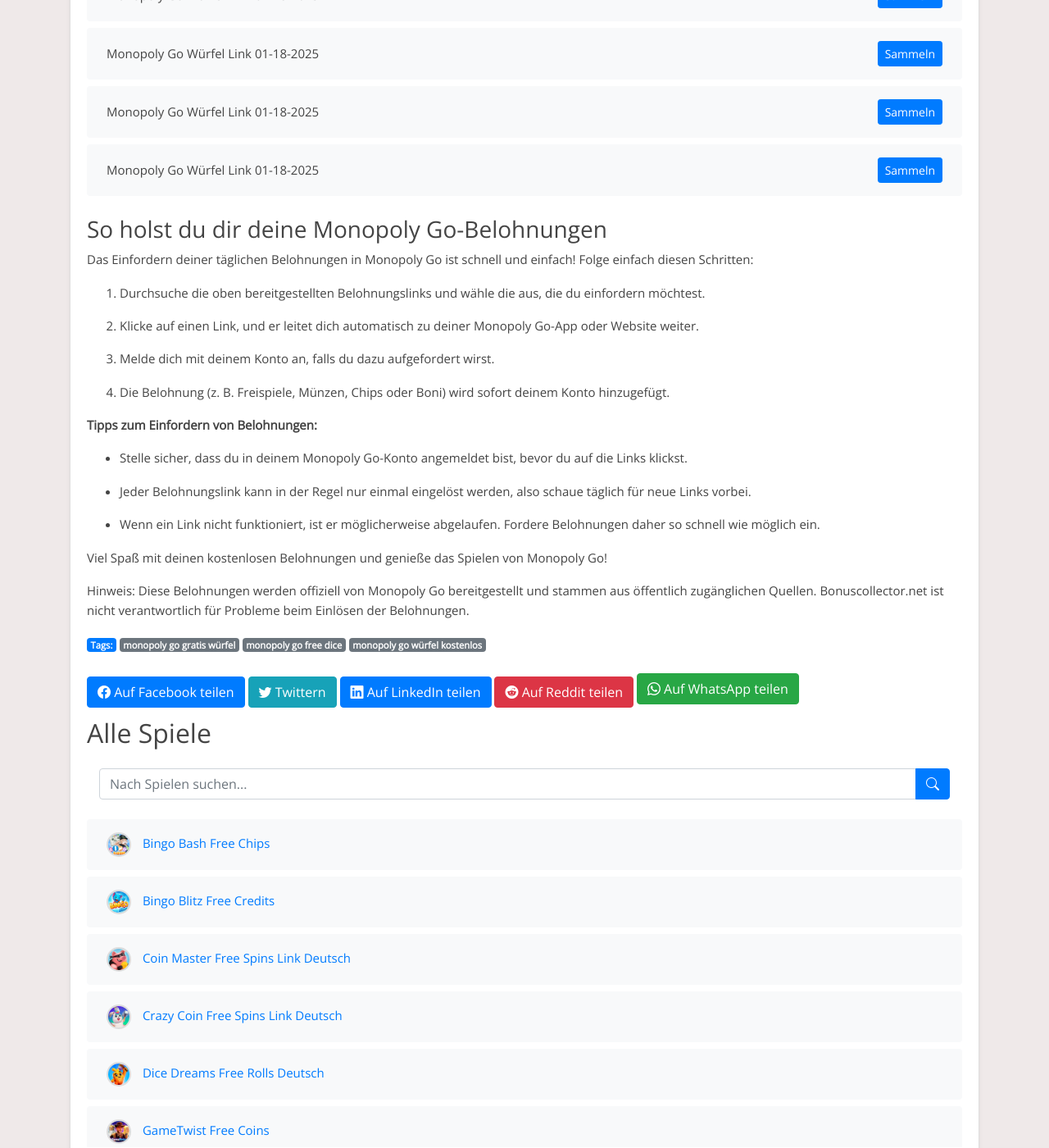
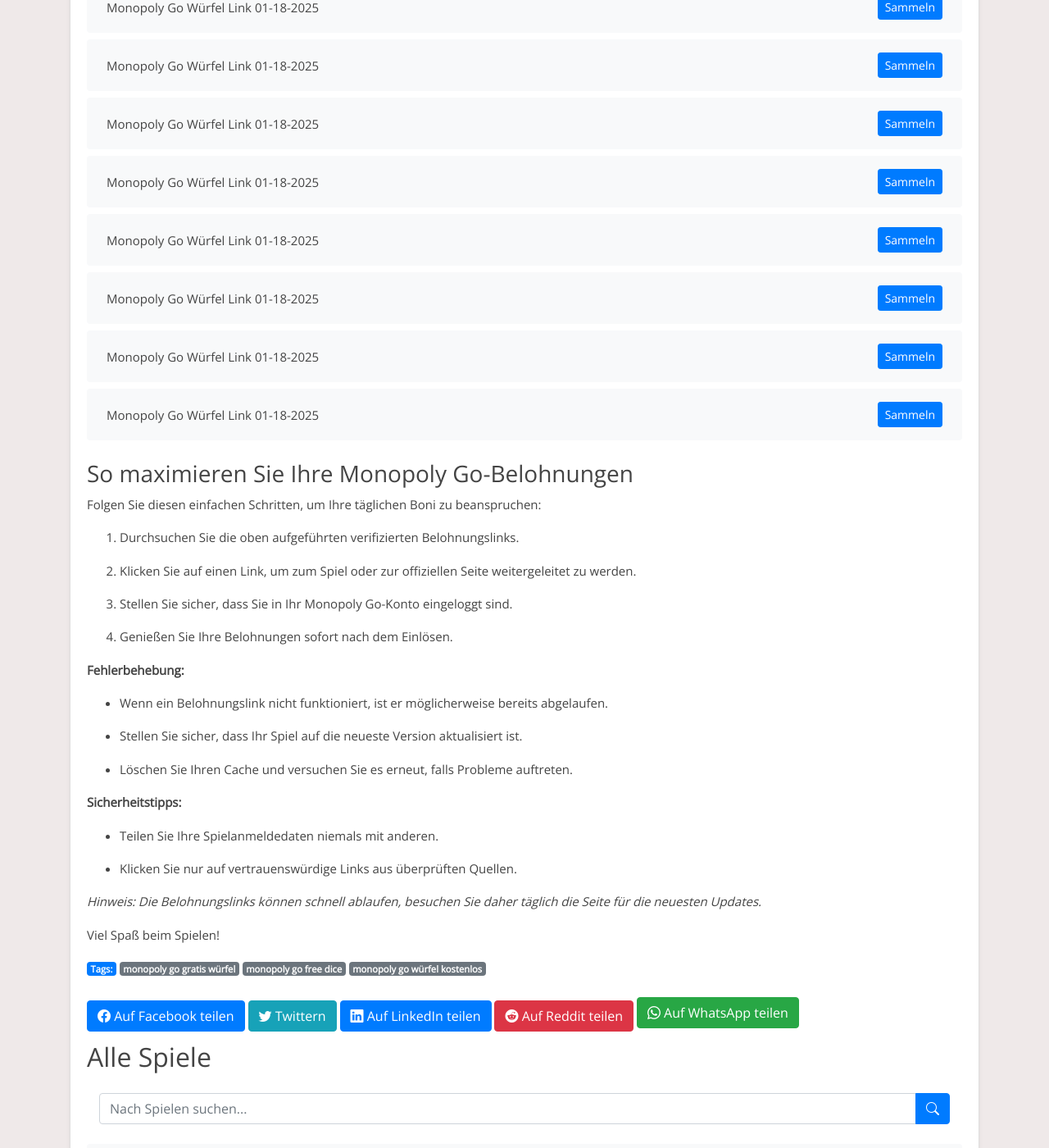
Before and after one commit to Prollad99/bs-de, a Jekyll site: the page built from _posts/2025-01-18-monopoly-go.md, in a window 1280 px wide and 1400 px high, scrolled down 7477 px. Shown: the whole window at 82% size. Built offline with Jekyll 4.4.1, drawn with Linux system fonts in a browser that asks for light colours; some of the changed text lies outside the part shown.

Commit message:
Update monopoly-go reward links, content, and modification timestamp

```diff
--- a/_includes/monopoly-go_footer.html
+++ b/_includes/monopoly-go_footer.html
@@ -1,27 +1,33 @@
-### So holst du dir deine Monopoly Go-Belohnungen
+### So maximieren Sie Ihre Monopoly Go-Belohnungen
 
 
-Das Einfordern deiner täglichen Belohnungen in Monopoly Go ist schnell und einfach! Folge einfach diesen Schritten:
+Folgen Sie diesen einfachen Schritten, um Ihre täglichen Boni zu beanspruchen:
 
-1. Durchsuche die oben bereitgestellten Belohnungslinks und wähle die aus, die du einfordern möchtest.
+1. Durchsuchen Sie die oben aufgeführten verifizierten Belohnungslinks.
 
-2. Klicke auf einen Link, und er leitet dich automatisch zu deiner Monopoly Go-App oder Website weiter.
+2. Klicken Sie auf einen Link, um zum Spiel oder zur offiziellen Seite weitergeleitet zu werden.
 
-3. Melde dich mit deinem Konto an, falls du dazu aufgefordert wirst.
+3. Stellen Sie sicher, dass Sie in Ihr Monopoly Go-Konto eingeloggt sind.
 
-4. Die Belohnung (z. B. Freispiele, Münzen, Chips oder Boni) wird sofort deinem Konto hinzugefügt.
+4. Genießen Sie Ihre Belohnungen sofort nach dem Einlösen.
 
 
-**Tipps zum Einfordern von Belohnungen:**
+**Fehlerbehebung:**
 
-- Stelle sicher, dass du in deinem Monopoly Go-Konto angemeldet bist, bevor du auf die Links klickst.
+- Wenn ein Belohnungslink nicht funktioniert, ist er möglicherweise bereits abgelaufen.
 
-- Jeder Belohnungslink kann in der Regel nur einmal eingelöst werden, also schaue täglich für neue Links vorbei.
+- Stellen Sie sicher, dass Ihr Spiel auf die neueste Version aktualisiert ist.
 
-- Wenn ein Link nicht funktioniert, ist er möglicherweise abgelaufen. Fordere Belohnungen daher so schnell wie möglich ein.
+- Löschen Sie Ihren Cache und versuchen Sie es erneut, falls Probleme auftreten.
 
 
-Viel Spaß mit deinen kostenlosen Belohnungen und genieße das Spielen von Monopoly Go!
+**Sicherheitstipps:**
+
+- Teilen Sie Ihre Spielanmeldedaten niemals mit anderen.
+
+- Klicken Sie nur auf vertrauenswürdige Links aus überprüften Quellen.
 
 
-Hinweis: Diese Belohnungen werden offiziell von Monopoly Go bereitgestellt und stammen aus öffentlich zugänglichen Quellen. Bonuscollector.net ist nicht verantwortlich für Probleme beim Einlösen der Belohnungen.
+*Hinweis: Die Belohnungslinks können schnell ablaufen, besuchen Sie daher täglich die Seite für die neuesten Updates.*
+
+Viel Spaß beim Spielen!
--- a/_includes/monopoly-go_post.html
+++ b/_includes/monopoly-go_post.html
@@ -1,13 +1,30 @@
-Entdecke tägliche Monopoly Go-Belohnungen!
+Willkommen auf der täglichen Monopoly Go-Belohnungsseite!
 
 
-Bist du ein Fan von Monopoly Go und möchtest dein Spielerlebnis verbessern? Du bist hier genau richtig! Diese Seite ist allen Monopoly Go-Enthusiasten gewidmet, die täglich kostenlose Belohnungen einfordern möchten. Hier findest du die neuesten Links, um Freispiele, Münzen, Chips und andere spannende Boni zu sammeln, damit du das Spiel noch mehr genießen kannst.
+Wenn Sie ein engagierter Fan von Monopoly Go sind, haben wir etwas Besonderes für Sie! Hier finden Sie aktualisierte Links zu kostenlosen Drehungen, Münzen, Chips und anderen Boni, die Ihr Spielerlebnis verbessern.
 
 
-Monopoly Go ist ein unterhaltsames Spiel, das von Millionen geliebt wird. Ob du höhere Level erreichen oder einfach nur den Nervenkitzel genießen möchtest – unsere täglichen Belohnungslinks halten dich im Spiel.
+**Was macht Monopoly Go so besonders?**
+
+Monopoly Go hat die Herzen von Millionen Spielern auf der ganzen Welt erobert. Mit seinem fesselnden Gameplay, herausfordernden Wettbewerben und spannenden Events ist es ein Muss für alle, die Spaß, Strategie und Belohnungen lieben.
 
 
-Hinweis: Monopoly Go ist eine kostenlose App, die ausschließlich zu Unterhaltungszwecken entwickelt wurde. Bonuscollector.net ist eine unabhängige Plattform und steht in keiner Verbindung zu den Entwicklern oder Eigentümern von Monopoly Go.
+**Tägliche Belohnungen:**
+
+- Frische Belohnungslinks, die regelmäßig aktualisiert werden.
+
+- Verpassen Sie keinen Bonus – setzen Sie ein Lesezeichen für diese Seite und schauen Sie täglich vorbei.
+
+- Sichern Sie sich Drehungen, Münzen und exklusive Boni, bevor sie ablaufen!
 
 
-Schau täglich vorbei, um sicherzustellen, dass du keine Belohnung verpasst!
+**Warum unsere Plattform nutzen?**
+
+- Einfaches, benutzerfreundliches Erlebnis.
+
+- Überprüfte und aktive Belohnungslinks.
+
+- Schneller Zugriff ohne komplizierte Schritte.
+
+
+*Hinweis: Monopoly Go ist eine kostenlose App, die zu Unterhaltungszwecken entwickelt wurde. Wir stehen in keiner Verbindung zu den Entwicklern oder Eigentümern des Spiels.*
```
